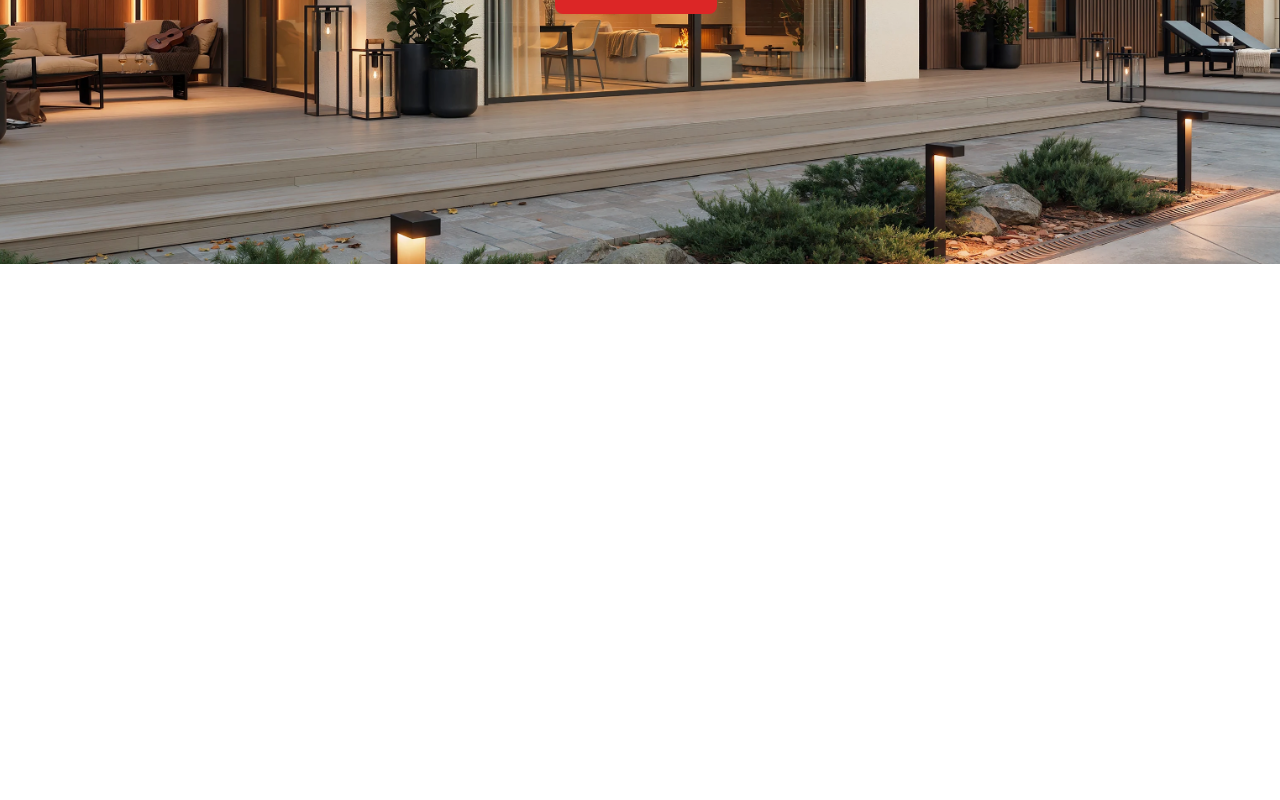
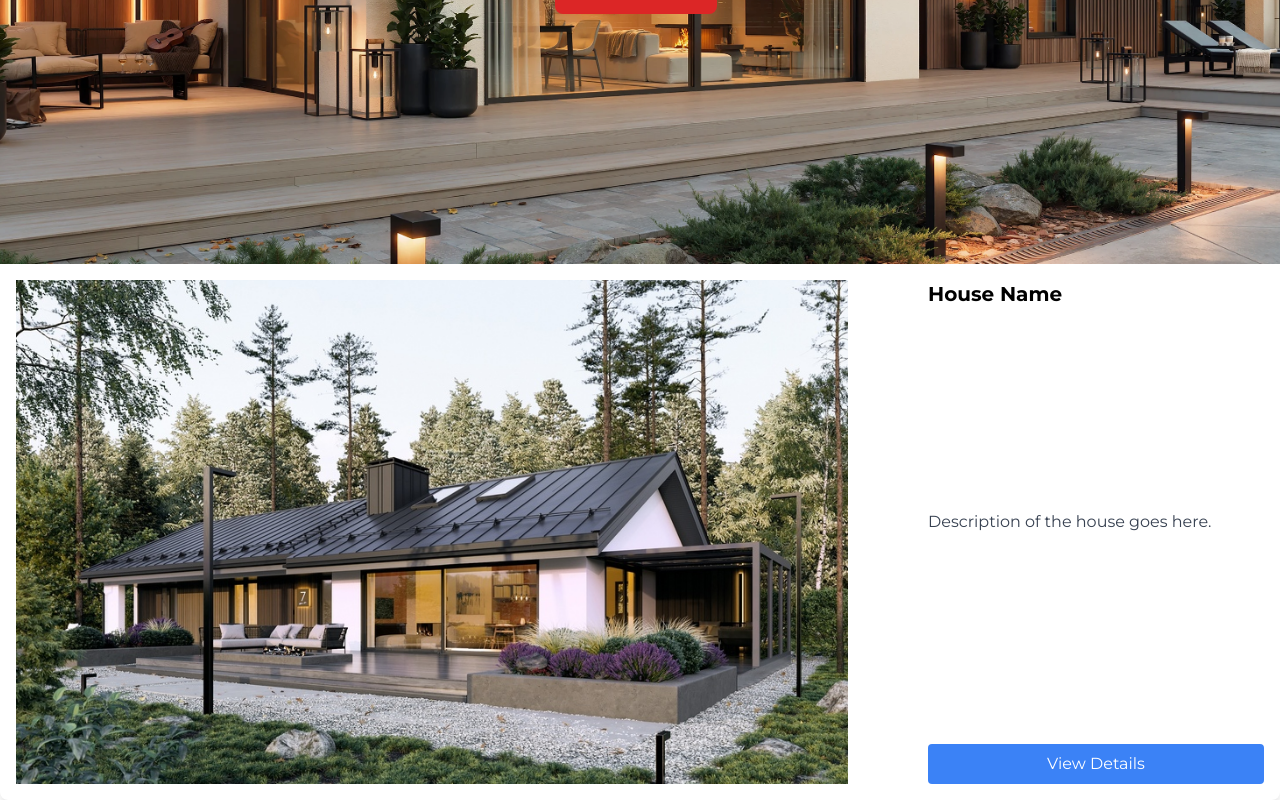
Before and after one commit to cornel-sys/mikea-website, a Next.js app: page /1 in a window 1280 px wide. Shown: the part 436-1236 px from the top of the page. Before the commit the page ends 800 px from the top, so only its background shows below. Built offline with nearby package versions, Linux system fonts and the light colour scheme.

Commit message:
minor design improvements

```diff
--- a/src/app/[locale]/layout.tsx
+++ b/src/app/[locale]/layout.tsx
@@ -2,6 +2,8 @@ import React from "react";
 import "./globals.css";
 import { NextIntlClientProvider } from "next-intl";
 import { getMessages } from "next-intl/server";
+import { Montserrat } from "next/font/google";
+const montserrat = Montserrat({ subsets: ["latin"], weight: ["400", "700"] });
 
 // Dynamic metadata generation
 export async function generateMetadata({
@@ -64,8 +66,8 @@ export default async function LocaleLayout({
   const messages = await getMessages({ locale });
 
   return (
-    <html lang={locale}>
-      <body className="scrollbar-hide no-select">
+    <html lang={locale} className={montserrat.className}>
+      <body>
         <NextIntlClientProvider messages={messages}>
           {children}
         </NextIntlClientProvider>
--- a/src/app/[locale]/page.tsx
+++ b/src/app/[locale]/page.tsx
@@ -1,19 +1,15 @@
 import Header from "@/src/components/Header/Header";
 import React from "react";
 
-import { Montserrat } from "next/font/google";
 import MainImage from "@/src/components/MainImage/MainImage";
-
-const montserrat = Montserrat({
-  subsets: ["latin"],
-  weight: ["400", "700"],
-});
+import HouseCard from "@/src/components/HouseCard/HouseCard";
 
 export default function Home() {
   return (
-    <main className={`${montserrat.className} flex flex-col`}>
+    <main className="flex flex-col scrollbar-hide no-select">
       <Header />
       <MainImage />
+      <HouseCard />
     </main>
   );
 }
--- a/src/components/Header/Header.tsx
+++ b/src/components/Header/Header.tsx
@@ -43,12 +43,17 @@ export default function Header() {
          transition-all duration-300
         ${atTop ? "backdrop-blur-0" : "bg-neutral-900/50 backdrop-blur-md"}`}
     >
-      {/* Border - full width on mobile, custom width on larger screens */}
+      {/* Animated border */}
       <div
-        className={`absolute bottom-0 h-0.5 bg-red-500 transition-opacity duration-300
-          left-0 w-full
-          md:left-[calc(50%-calc(2/3*50%)-10px)] md:w-[calc(66.666667%+20px)]
-          ${atTop ? "opacity-100" : "opacity-0"}`}
+        className="absolute bottom-0 left-0 w-full md:left-[calc(50%-calc(2/3*50%)-10px)] md:w-[calc(66.666667%+20px)]"
+        style={{
+          height: atTop ? 3 : 0,
+          background: "#ef4444", // Tailwind red-500
+          transition: "height 0.3s cubic-bezier(0.4,0,0.2,1)",
+          borderRadius: 2,
+          opacity: atTop ? 1 : 0,
+          pointerEvents: "none",
+        }}
       />
 
       <div className="flex justify-center items-center w-full space-x-4 md:space-x-7 lg:space-x-10 py-2 md:py-4">
--- a/src/components/Header/HeaderOld.tsx
+++ b/src/components/Header/HeaderOld.tsx
@@ -3,13 +3,6 @@
 import React from "react";
 import Image from "next/image";
 import { usePathname, useRouter } from "next/navigation";
-
-import { Roboto } from "next/font/google";
-
-const roboto = Roboto({
-  subsets: ["latin"],
-  weight: ["400", "700"],
-});
 
 export default function Header() {
   const pathname = usePathname();
@@ -30,9 +23,7 @@ export default function Header() {
   return (
     <header className="flex justify-between items-center w-full px-2 lg:px-24 bg-neutral-900/80 backdrop-blur-md outline-none border-none">
       <div className="hidden md:flex w-10"></div>
-      <h1
-        className={`text-5xl md:text-6xl lg:text-8xl font-semibold ${roboto.className}`}
-      >
+      <h1 className={`text-5xl md:text-6xl lg:text-8xl font-semibold`}>
         Mikea
       </h1>
       <Image
--- /dev/null
+++ b/src/components/HouseCard/HouseCard.tsx
@@ -0,0 +1,25 @@
+import Image from "next/image";
+import React from "react";
+
+export default function HouseCard() {
+  return (
+    <div className="bg-white shadow-lg rounded-lg p-4 flex flex-col md:flex-row w-full">
+      <Image
+        src="/imagini/01.jpg"
+        alt="Main Page Image"
+        height={1920}
+        width={1080}
+        className="w-full md:w-2/3 h-auto"
+      />
+      <div className="flex flex-col justify-between md:pl-20 w-full md:w-1/3">
+        <h2 className="text-xl font-bold mb-2">House Name</h2>
+        <p className="text-gray-700 mb-4">
+          Description of the house goes here.
+        </p>
+        <button className="bg-blue-500 text-white px-4 py-2 rounded hover:bg-blue-600">
+          View Details
+        </button>
+      </div>
+    </div>
+  );
+}
```
